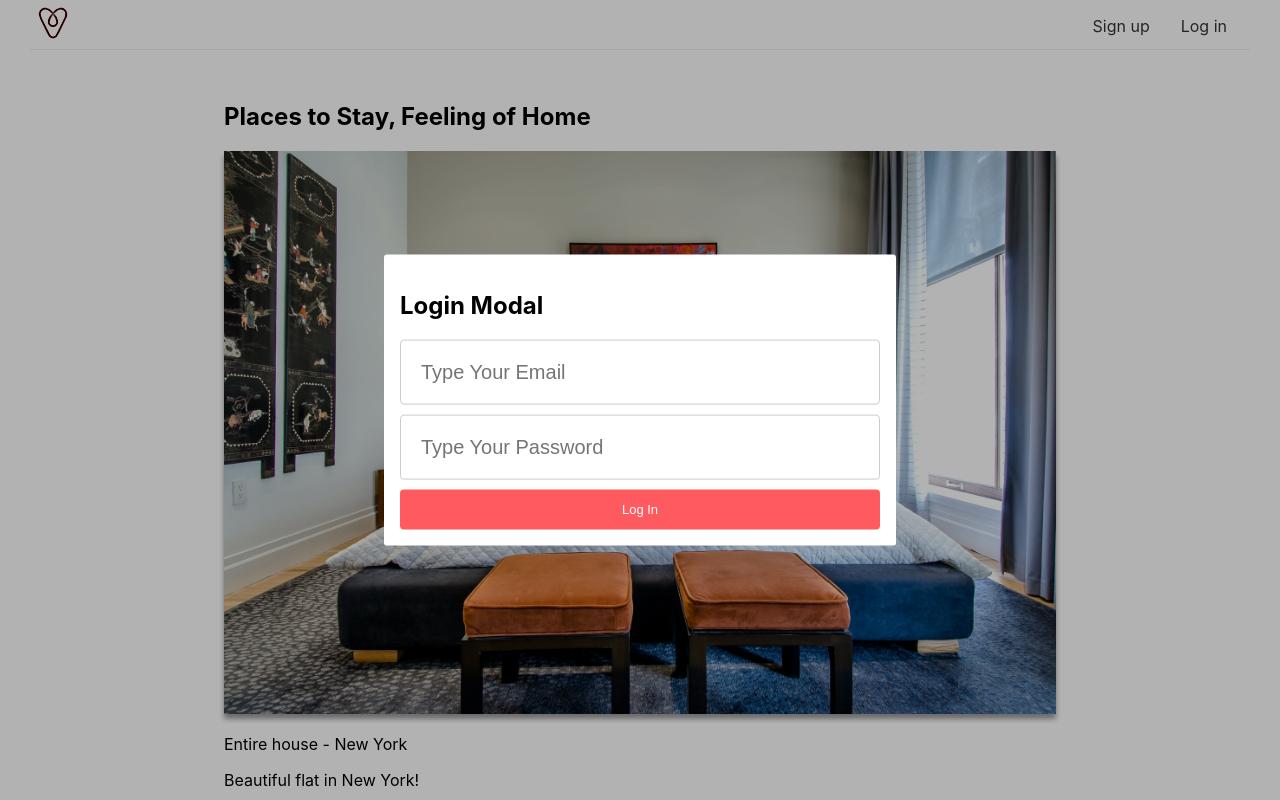
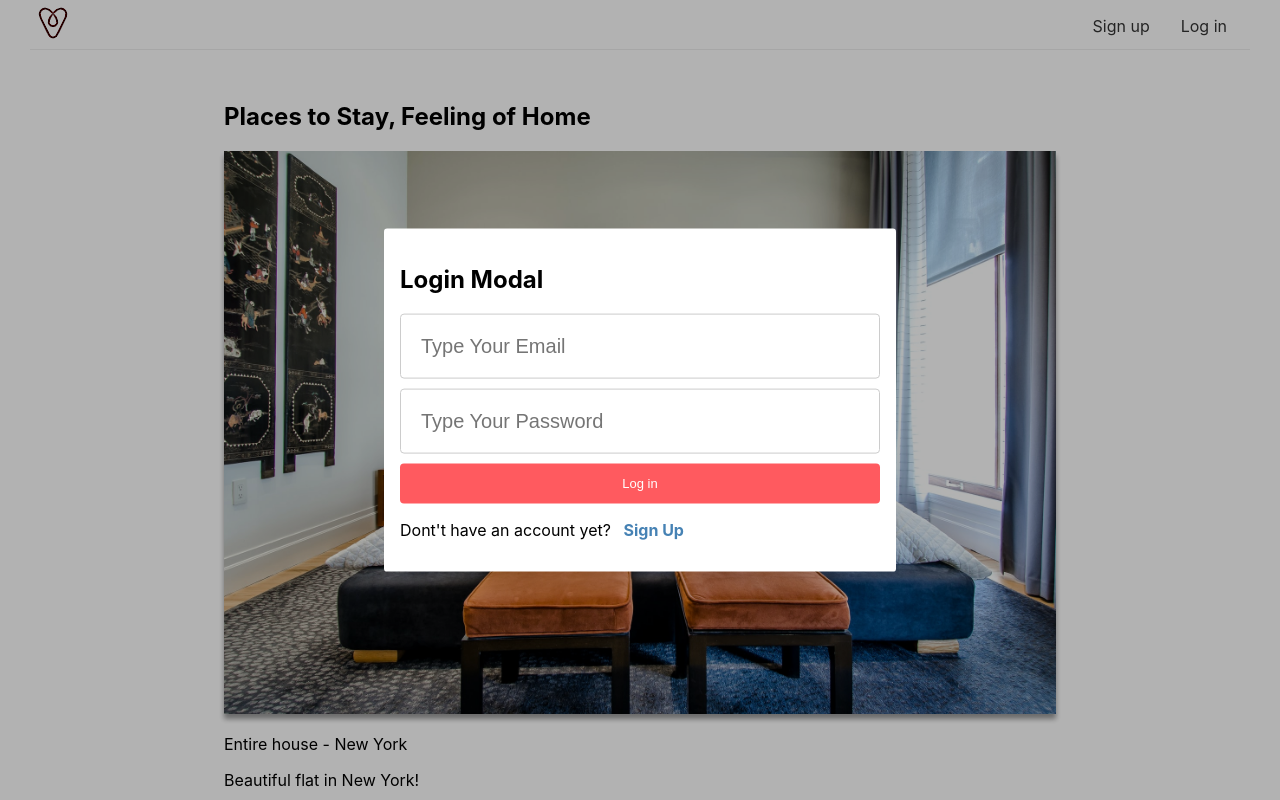
Before and after one commit to AhmadS7/nextbnb, a Next.js app: page / in a window 1280 px wide. Shown: the top 800 px of the page. Built offline with nearby package versions, Linux system fonts and the light colour scheme.

Commit message:
Fixed Modal

```diff
--- a/components/Layout.js
+++ b/components/Layout.js
@@ -14,8 +14,22 @@ export default function Layout(props) {
       <main>{props.content}</main>
       {showModal && (
         <Modal close={() => setShowModal(false)}>
-          {showLoginModal && <LoginModal />}
-          {showRegistrationModal && <RegistrationModal />}
+          {showLoginModal && (
+            <LoginModal
+              showSignup={() => {
+                setShowRegistrationModal(true);
+                setShowLoginModal(false);
+              }}
+            />
+          )}
+          {showRegistrationModal && (
+            <RegistrationModal
+              showLogin={() => {
+                setShowRegistrationModal(false);
+                setShowLoginModal(true);
+              }}
+            />
+          )}
         </Modal>
       )}
 
--- a/components/LoginModal.js
+++ b/components/LoginModal.js
@@ -1,20 +1,41 @@
+/* eslint-disable react/no-unescaped-entities */
 import React from 'react';
 
 export default function LoginModal(props) {
   return (
-    <div>
+    <>
       <h2>Login Modal</h2>
       <div>
-        <form action="">
+        <form
+          act
+          onSubmit={(e) => {
+            alert('Sign up!');
+            e.preventDefault();
+          }}
+        >
           <input id="email" type="email" placeholder="Type Your Email" />
           <input
             id="password"
             type="password"
             placeholder="Type Your Password"
           />
+          <button>Log in</button>
         </form>
-        <button>Log In</button>
       </div>
-    </div>
+      <p>
+        Dont't have an account yet?{' '}
+        <a
+          style={{
+            color: 'steelblue',
+            padding: '0rem .5rem',
+            fontWeight: 'bold'
+          }}
+          href="javascript:;"
+          onClick={() => props.showSignup()}
+        >
+          Sign Up
+        </a>
+      </p>
+    </>
   );
 }
--- a/components/RegistrationModal.js
+++ b/components/RegistrationModal.js
@@ -1,5 +1,48 @@
 import React from 'react';
 
 export default function RegistrationModal(props) {
-  return <p>Registration Modal</p>;
+  return (
+    <>
+      <h2>Sign up </h2>
+      <div>
+        <form
+          onSubmit={(e) => {
+            alert('Log in');
+            e.preventDefault();
+          }}
+        >
+          <input
+            type="email"
+            placeholder="Type Your Email Address"
+            id="email"
+          />
+          <input
+            type="password"
+            placeholder="Type Your Password"
+            id="password"
+          />
+          <input
+            type="password"
+            id="passwordconfirmation"
+            placeholder="Enter Password Again"
+          />
+          <button>Sign up</button>
+        </form>
+      </div>
+      <p>
+        Already have an account?{' '}
+        <a
+          style={{
+            color: 'cornflowerblue',
+            padding: '0rem .5rem',
+            fontWeight: 'bold'
+          }}
+          href="javascript:;"
+          onClick={() => props.showLogin()}
+        >
+          Log in
+        </a>
+      </p>
+    </>
+  );
 }
--- a/package.json
+++ b/package.json
@@ -9,6 +9,7 @@
   },
   "dependencies": {
     "date-fns": "^2.28.0",
+    "easy-peasy": "^5.0.4",
     "next": "12.0.7",
     "react": "17.0.2",
     "react-day-picker": "7.4.0",
```
Also changed, not shown: pages/houses/[id].js (+0 -10 lines), 1 other file (tests, documents, lock files or other folders).
